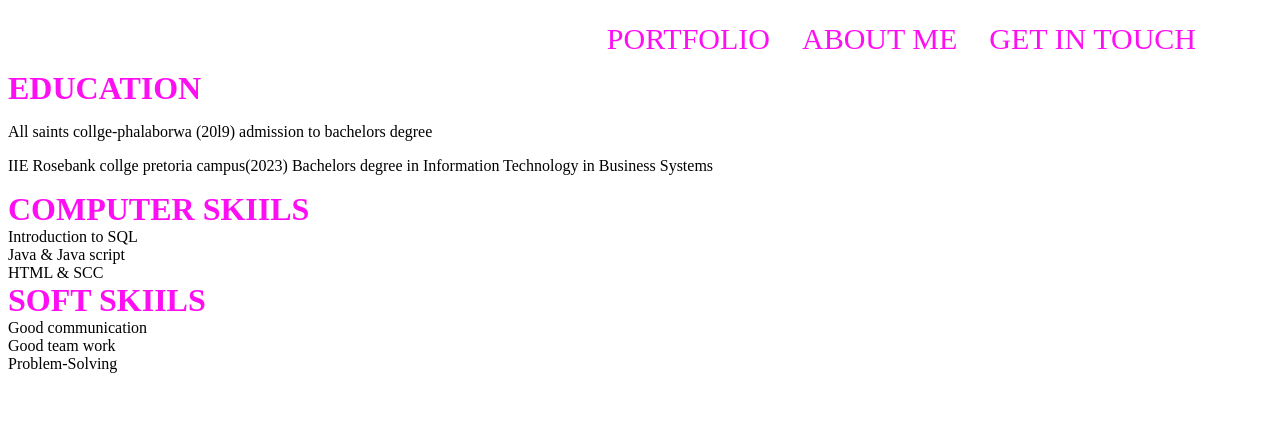
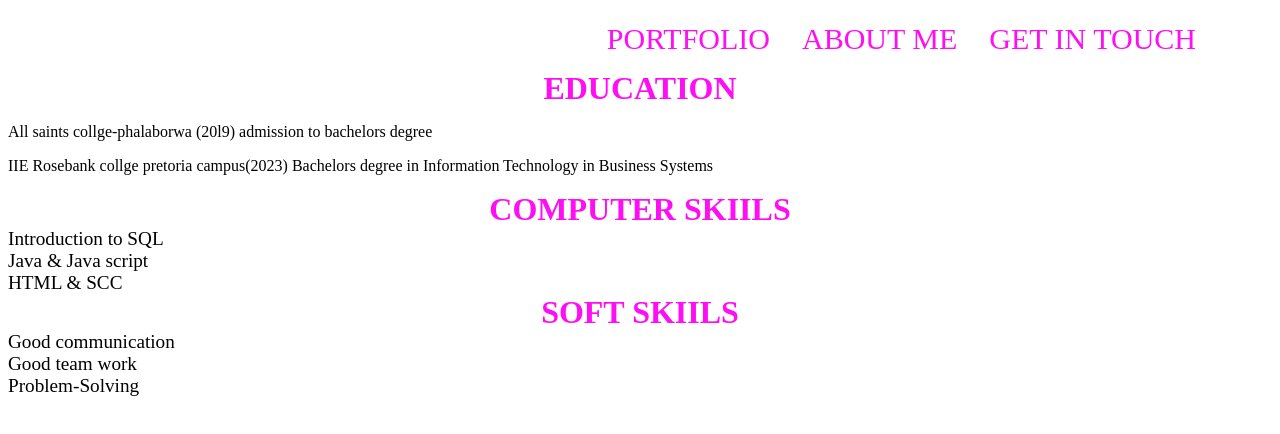
Before and after one commit to kgaugelomokgalaka/kgaugelo, a plain HTML site: page EDUCATION.HTML in a window 1280 px wide. Drawn offline with Linux system fonts and the light colour scheme.

Commit message:
font size

```diff
--- a/EDUCATION.HTML
+++ b/EDUCATION.HTML
@@ -14,7 +14,7 @@
 
     </div>
 
-    <h4 class="compS">EDUCATION</h4>
+    <h4 class="EDU">EDUCATION</h4>
   <p>
     All saints collge-phalaborwa (20l9)
     admission to bachelors degree
@@ -27,10 +27,10 @@
 
 
    <h4 class="compS">COMPUTER SKIILS</h4>
-   Introduction to SQL<br>  Java & Java script <br>  HTML & SCC
+  <P1 class="Paragraph">Introduction to SQL<br>  Java & Java script <br>  HTML & SCC</P1>
 
    <h4 class="SoftS">SOFT SKIILS</h4>
-   Good communication<br>  Good team work <br>  Problem-Solving
+   <P1 class="Paragraph">Good communication<br>  Good team work <br>  Problem-Solving </P1>
 
 </body>
 </html>
--- a/style.css
+++ b/style.css
@@ -58,29 +58,42 @@
     margin-left: 0%;
 
   }
-.compS{
+.EDU{
   font-size:xx-large;
   color: rgb(255, 14, 243);
   margin:0;
-  text-align: left;
+  text-align: center;
 }
+.compS{
+  font-size: xx-large;
+  color:rgb(255, 14, 243);
+   margin:0;
+   text-align: center;
+}
+
+
 .SoftS{
- font-size: xx-large;
+font-size: xx-large;
  color:rgb(255, 14, 243);
   margin:0;
-  text-align: left;
+  text-align: center;
 }
 .PRO{
   font-size: xx-large;
   color: rgb(255, 14, 243);
    margin:0;
-   text-align: left;
+   text-align: center;
 }
    .name{
     font-size: x-large;
     color:rgb(255, 14, 243);
     margin:0;
-    text-align: left;
+    text-align: center;
+   }
+   .Paragraph{
+    text-align: center;
+    font-size: larger;
+
    }
 
   /* Slideshow container */
```
